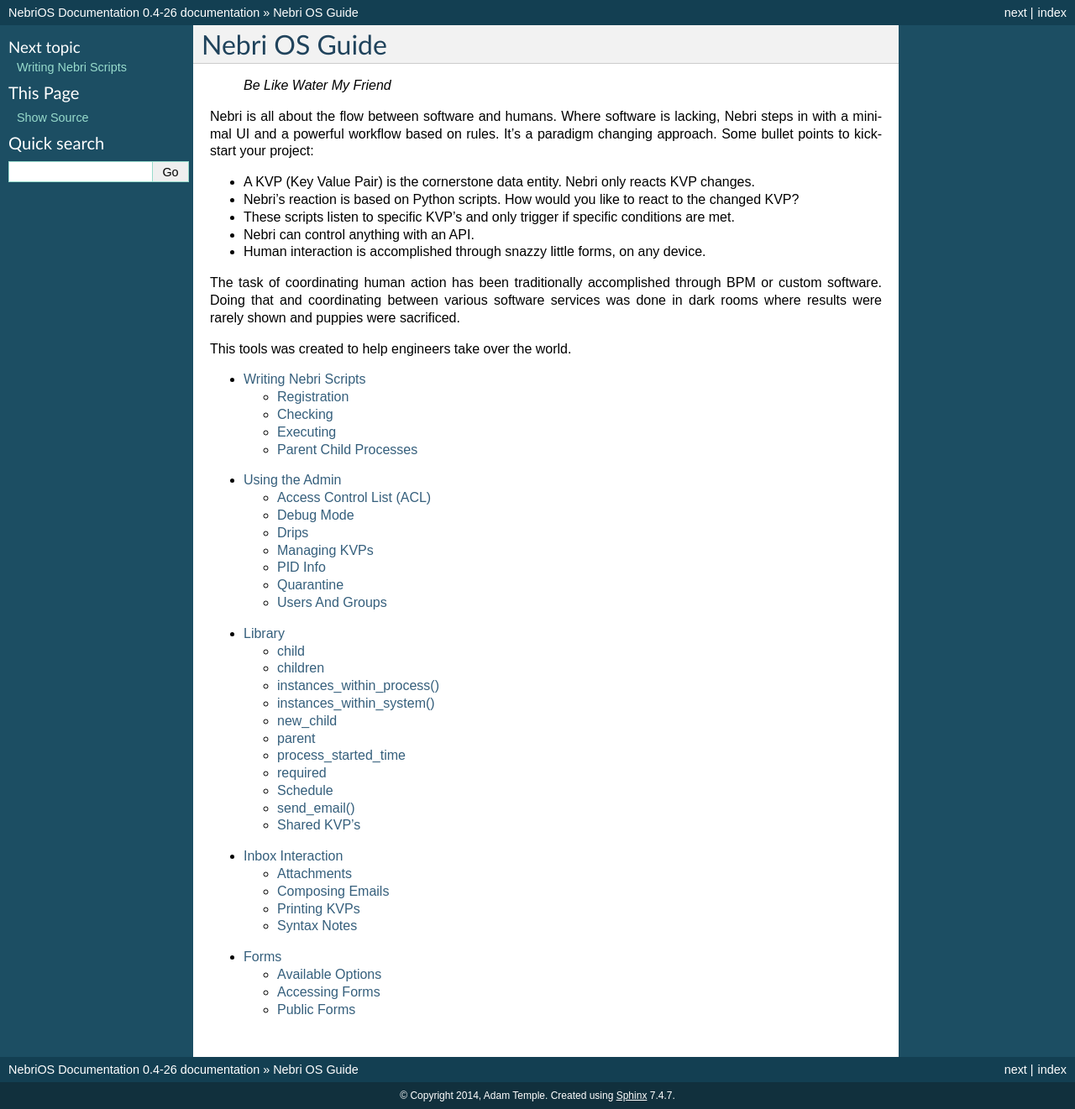
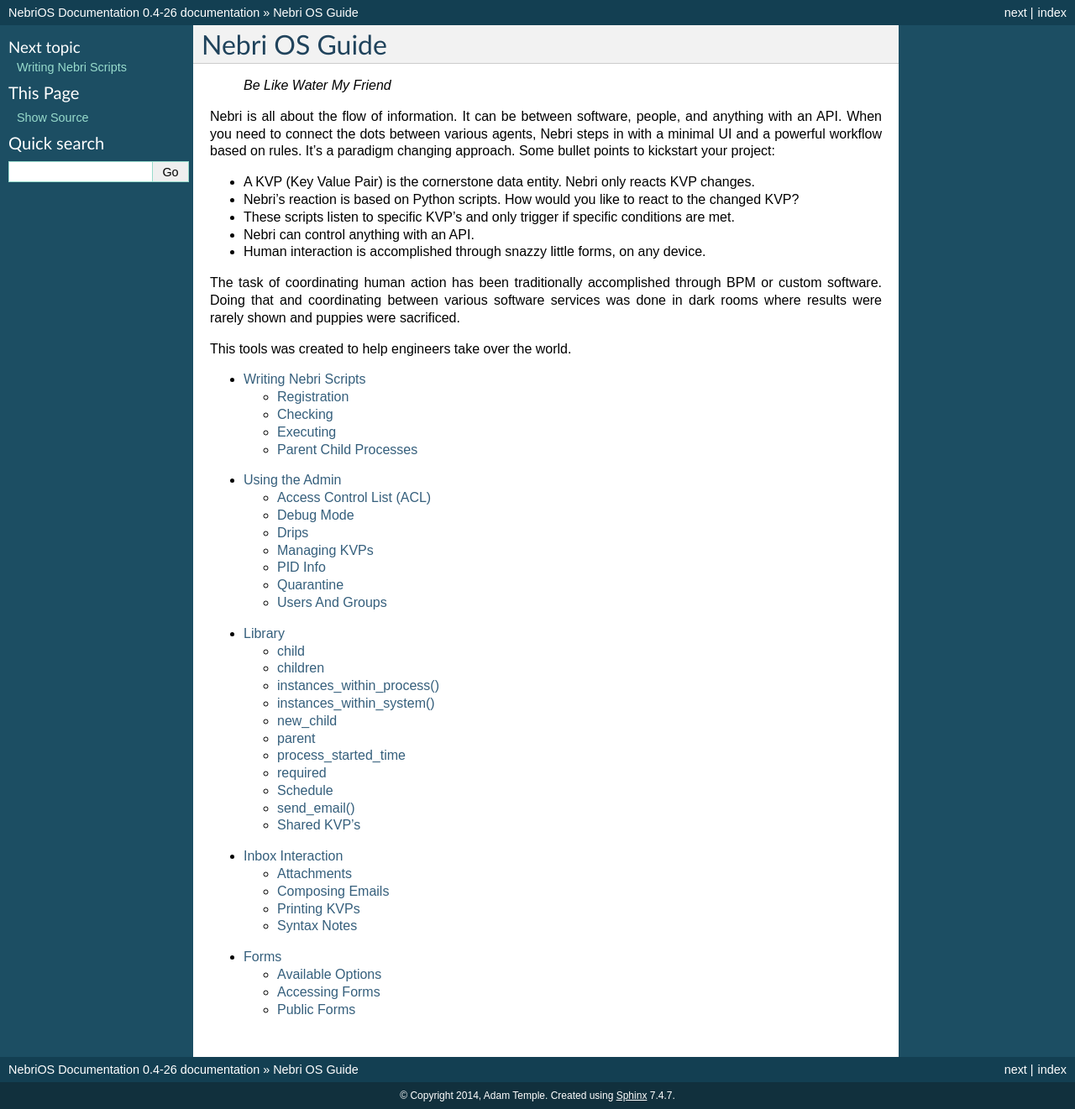
Before and after one commit to jgomo3/nebrios_docs, a Sphinx documentation site: the page built from source/index.rst, in a window 1280 px wide. Shown: the whole page at 84% size. Built offline with Sphinx 7.4.7, drawn with Linux system fonts in a browser that asks for light colours.

Commit message:
message change

```diff
--- a/source/admin/index.rst
+++ b/source/admin/index.rst
@@ -10,5 +10,6 @@ The admin website allows you to write scripts and forms, monitor KVPs, understan
 
 .. toctree::
     :glob:
+    :maxdepth: 1
 
     *
--- a/source/index.rst
+++ b/source/index.rst
@@ -4,7 +4,7 @@ Nebri OS Guide
 
   *Be Like Water My Friend*
 
-Nebri is all about the flow between software and humans.  Where software is lacking, Nebri steps in with a minimal UI and a powerful workflow based on rules. It's a paradigm changing approach. Some bullet points to kickstart your project:
+Nebri is all about the flow of information. It can be between software, people, and anything with an API.  When you need to connect the dots between various agents, Nebri steps in with a minimal UI and a powerful workflow based on rules. It's a paradigm changing approach. Some bullet points to kickstart your project:
 
 -  A KVP (Key Value Pair) is the cornerstone data entity. Nebri only reacts KVP changes.
 -  Nebri's reaction is based on Python scripts. How would you like to react to the changed KVP?
```
